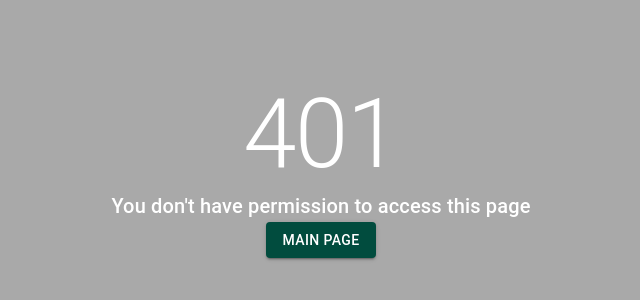
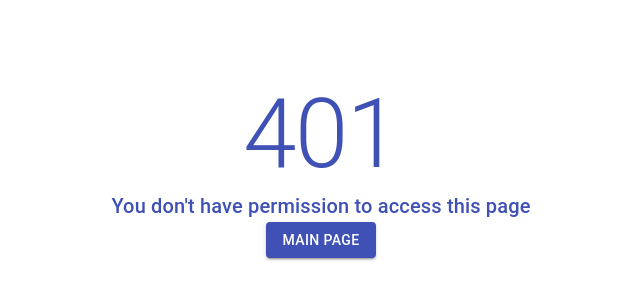
Before and after one commit to ahmetcan-7/ecommerce-microservice-FE, a React (Create React App) app: page /unauthorized in a window 1280 px wide. Shown: the part 232-532 px from the top of the page, without its empty margins (319-959 px from the left). Built offline with nearby package versions, Linux system fonts and the light colour scheme.

Commit message:
fix metarial ui bug

```diff
--- a/src/components/RequireAuth/index.tsx
+++ b/src/components/RequireAuth/index.tsx
@@ -13,13 +13,13 @@ function RequireAuth({ allowedRoles, roles }: AuthProps) {
 
   const token = localStorage.getItem("access-token");
 
-  if (!token) {
-    return <Navigate to="/login" state={{ from: location }} replace />;
-  }
+  // if (!token) {
+  //   return <Navigate to="/login" state={{ from: location }} replace />;
+  // }
 
-  if (!isPermitted) {
-    return <Navigate to="/unauthorized" state={{ from: location }} replace />;
-  }
+  // if (!isPermitted) {
+  //   return <Navigate to="/unauthorized" state={{ from: location }} replace />;
+  // }
 
   return <Outlet />;
 }
--- a/src/pages/Admin/index.tsx
+++ b/src/pages/Admin/index.tsx
@@ -1,10 +1,12 @@
-import React from "react";
+import { Typography } from "@material-ui/core";
 
 function Admin() {
   return (
-    <>
-      <div>Admin page </div>
-    </>
+    <div>
+      <Typography variant="h2" align="center">
+        Admin
+      </Typography>
+    </div>
   );
 }
 
--- a/src/pages/NotFound/index.tsx
+++ b/src/pages/NotFound/index.tsx
@@ -1,15 +1,21 @@
-import React from "react";
-import { Box, Button, Typography } from "@mui/material";
+import { Box, Button, Typography } from "@material-ui/core";
 import { Link } from "react-router-dom";
-import { styles } from "./styles";
 
 function NotFound() {
   return (
-    <Box sx={styles.box}>
-      <Typography variant="h1" color={"white"}>
+    <Box
+      sx={{
+        display: "flex",
+        justifyContent: "center",
+        alignItems: "center",
+        flexDirection: "column",
+        minHeight: "100vh",
+      }}
+    >
+      <Typography variant="h1" color="primary">
         404
       </Typography>
-      <Typography variant="h6" color={"white"}>
+      <Typography variant="h6" color="primary">
         The page you’re looking for doesn’t exist.
       </Typography>
       <Button component={Link} to="/" variant="contained" color="primary">
--- a/src/pages/Unauthorized/index.tsx
+++ b/src/pages/Unauthorized/index.tsx
@@ -1,16 +1,24 @@
+import { Box, Button, Typography } from "@material-ui/core";
 import React from "react";
-import { Box, Button, Typography } from "@mui/material";
 import { Link, useNavigate } from "react-router-dom";
 import { styles } from "./styles";
 function Unauthorized() {
   const navigate = useNavigate();
 
   return (
-    <Box sx={styles.box}>
-      <Typography variant="h1" color={"white"}>
+    <Box
+      sx={{
+        display: "flex",
+        justifyContent: "center",
+        alignItems: "center",
+        flexDirection: "column",
+        minHeight: "100vh",
+      }}
+    >
+      <Typography variant="h1" color="primary">
         401
       </Typography>
-      <Typography variant="h6" color={"white"}>
+      <Typography variant="h6" color="primary">
         You don't have permission to access this page
       </Typography>
 
```
